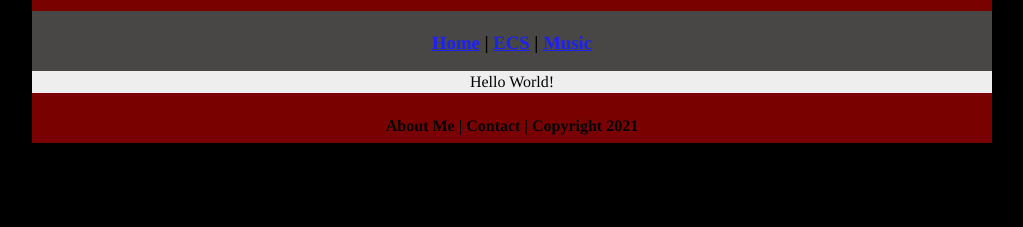
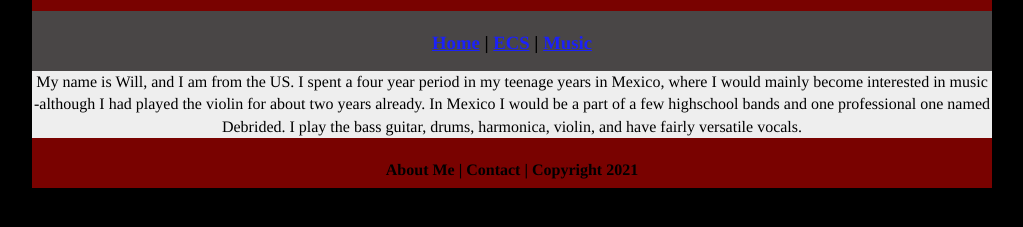
Before and after one commit to WilliamJPetersen/ecsportfolio2025b3, a plain HTML site: page music/index.html in a window 1280 px wide. Shown: the part 69-296 px from the top of the page, without its empty margins (128-1151 px from the left). Drawn offline with Linux system fonts and the light colour scheme.

Commit message:
Update index.html

```diff
--- a/music/index.html
+++ b/music/index.html
@@ -14,7 +14,7 @@
   <div class="nav">
     <h3><a href="../index.html">Home</a> | <a href="../ecs/index.html">ECS</a> | <a href="index.html">Music</a> </h3>
   </div>
-  <div class="content">Hello World!</div>
+  <div class="content"> My name is Will, and I am from the US. I spent a four year period in my teenage years in Mexico, where I would mainly become interested in music -although I had played the violin for about two years already. In Mexico I would be a part of a few highschool bands and one professional one named Debrided. I play the bass guitar, drums, harmonica, violin, and have fairly versatile vocals.</div>
   <div class="footer">
     <h4>About Me | Contact | Copyright 2021</h4>
   </div>
```
